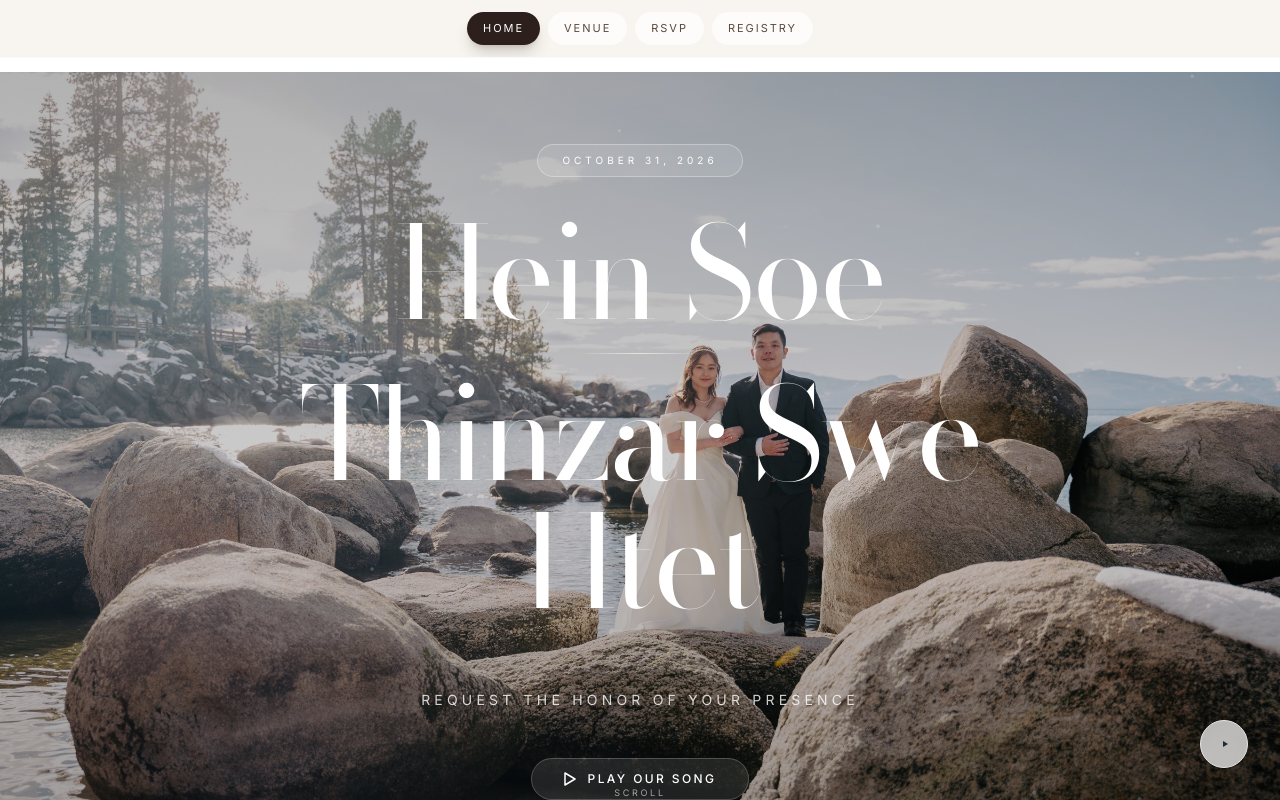
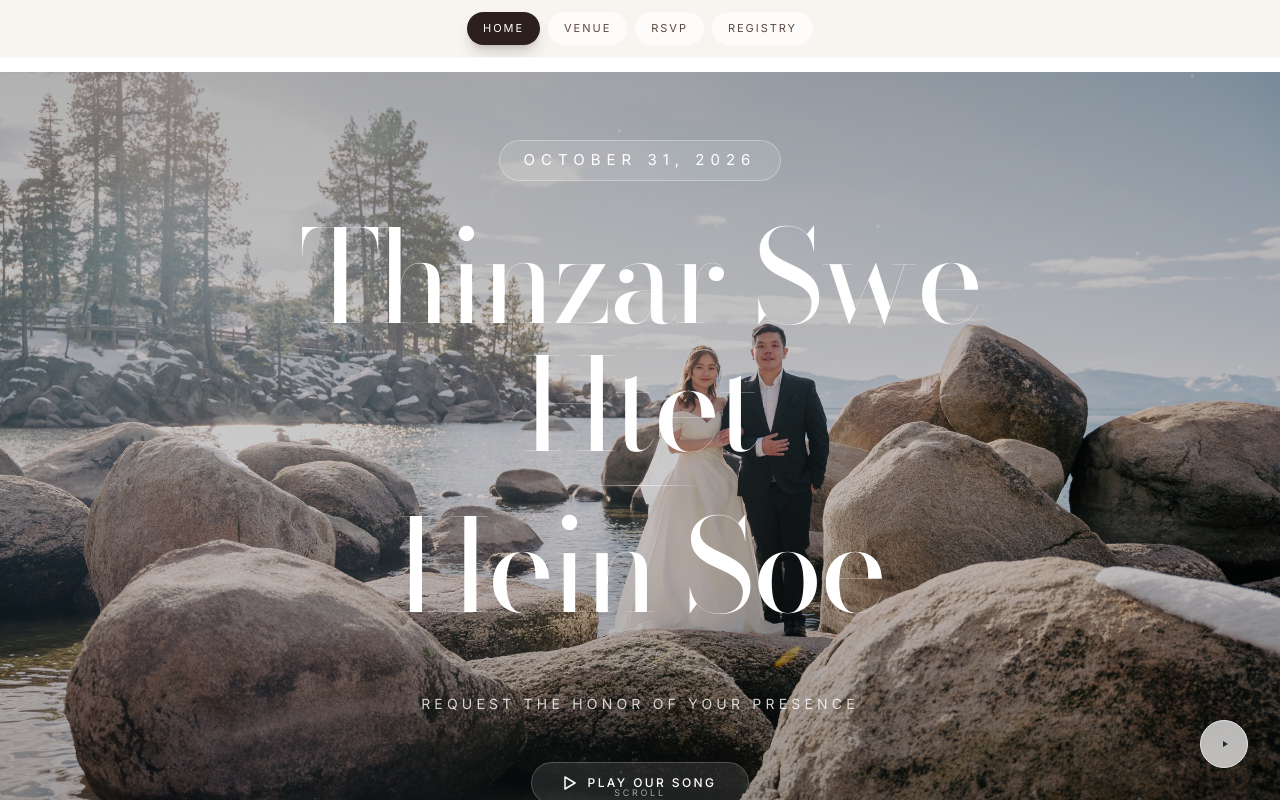
Before and after one commit to hsu01/Weddinginvitation, a React (Vite) app: page / in a window 1280 px wide. Shown: the top 800 px of the page. Built offline with nearby package versions, Linux system fonts and the light colour scheme; a web font is replaced by a local one.

Commit message:
Change font size

```diff
--- a/src/app/components/ModernHero.tsx
+++ b/src/app/components/ModernHero.tsx
@@ -56,7 +56,7 @@ export function ModernHero({ onPlayMusic, musicPlaying }: ModernHeroProps) {
             className="inline-block"
           >
             <div className="px-6 py-2 border border-white/30 backdrop-blur-sm bg-white/10 rounded-full">
-              <p className="font-['Inter'] text-[10px] tracking-[0.4em] text-white uppercase">
+              <p className="font-['Inter'] text-[15px] tracking-[0.4em] text-white uppercase">
                 October 31, 2026
               </p>
             </div>
@@ -71,7 +71,7 @@ export function ModernHero({ onPlayMusic, musicPlaying }: ModernHeroProps) {
               className="font-['Bodoni_Moda'] text-6xl sm:text-7xl md:text-8xl lg:text-9xl text-white leading-none tracking-tight"
               style={{ fontWeight: 400 }}
             >
-              Hein Soe
+              Thinzar Swe Htet
             </motion.h1>
 
             <motion.div
@@ -90,7 +90,7 @@ export function ModernHero({ onPlayMusic, musicPlaying }: ModernHeroProps) {
               className="font-['Bodoni_Moda'] text-6xl sm:text-7xl md:text-8xl lg:text-9xl text-white leading-none tracking-tight"
               style={{ fontWeight: 400 }}
             >
-              Thinzar Swe Htet
+              Hein Soe
             </motion.h1>
           </div>
 
```
